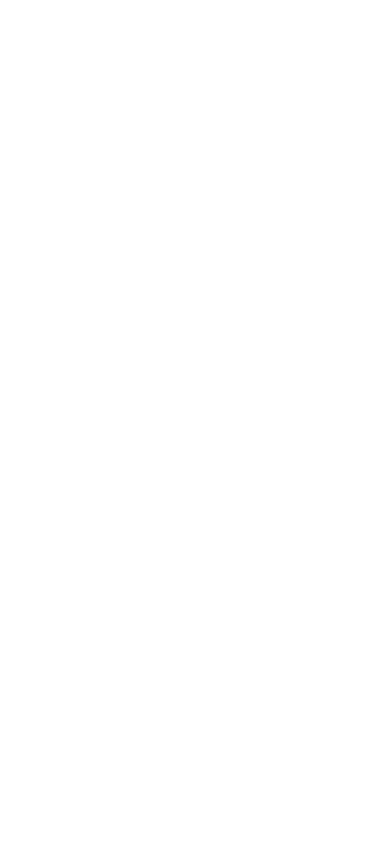
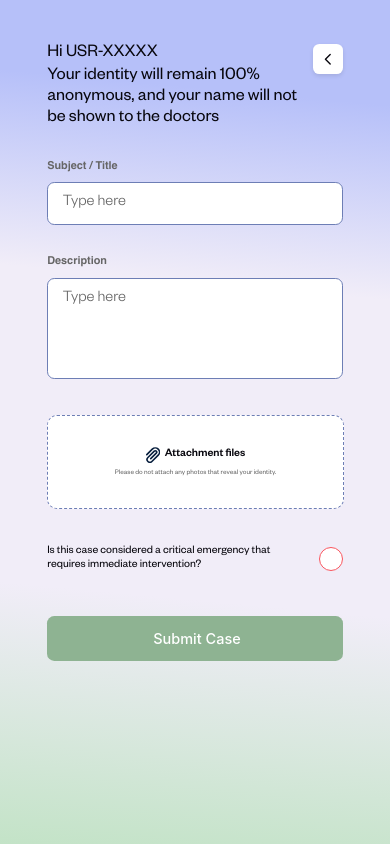
Before and after one commit to OmarSafarini/ancura-mobile-project, a React Native app: screen / in a window 390 px wide. Built offline with nearby package versions, Linux system fonts and the light colour scheme.

Commit message:
Add Create Case Page , Emergrncy Checkbox and update input feild

```diff
--- a/App.tsx
+++ b/App.tsx
@@ -1,5 +1,6 @@
 import { StyleSheet, View } from 'react-native';
 import { useAppFonts } from './src/utils/useAppFonts';
+import CreateCaseScreen from '@/features/patient/screens/CreateCaseScreen';
 
 
 export default function App() {
@@ -11,6 +12,7 @@ export default function App() {
 
   return (
     <View style={styles.container}>
+      <CreateCaseScreen/>
     </View>
   );
 }
--- a/package.json
+++ b/package.json
@@ -16,6 +16,7 @@
     "babel-plugin-module-resolver": "^5.0.2",
     "babel-preset-expo": "~55.0.8",
     "expo": "~55.0.5",
+    "expo-document-picker": "~55.0.11",
     "expo-linear-gradient": "~55.0.9",
     "expo-status-bar": "~55.0.4",
     "react": "19.2.0",
--- a/src/components/forms/InputFeild.tsx
+++ b/src/components/forms/InputFeild.tsx
@@ -5,7 +5,7 @@ import { InputFieldProps } from "@/types/InputFieldProps";
 import { Family } from "@/utils/typography";
 import { Colors, palette } from "@/utils/colors";
 import {scale} from "@utils/responsive";
-const InputField = ({ control, name, label, placeholder, rules, isEdit=false, secureTextEntry }: InputFieldProps) => {
+const InputField = ({ control, name, label, placeholder, rules, isEdit=false, secureTextEntry, multiline=false, numberOfLines=1 }: InputFieldProps) => {
   const [isFocused, setIsFocused] = useState(false);
   return (
     <View style={styles.formInput}>
@@ -25,6 +25,7 @@ const InputField = ({ control, name, label, placeholder, rules, isEdit=false, se
                     ? (isFocused ? palette.white : "transparent")
                     : palette.white,},
                   error && { borderColor: Colors.warning },
+                  multiline && styles.multilineInput,
                 ]}
               >
                 <TextInput
@@ -36,9 +37,12 @@ const InputField = ({ control, name, label, placeholder, rules, isEdit=false, se
                   }}
                   onFocus={() => setIsFocused(true)}
                   onChangeText={onChange}
-                  style={styles.inputText}
+                  style={[styles.inputText, multiline && styles.multilineText]}
                   placeholderTextColor={Colors.formLabel}
                   secureTextEntry={secureTextEntry}
+                  multiline={multiline}
+                  numberOfLines={numberOfLines}
+                  textAlignVertical={multiline ? "top" : "center"}
                 />
               </View>
 
@@ -92,6 +96,15 @@ const styles = StyleSheet.create({
     width: "100%",
   },
 
+  multilineInput: {
+    height: scale(112),
+    paddingTop: scale(12),
+  },
+
+  multilineText: {
+    height: "100%",
+  },
+
   error: {
     color: Colors.warning,
     fontFamily:Family.FG_Light,
--- a/src/features/auth/RoleSelectionScreen.tsx
+++ b/src/features/auth/RoleSelectionScreen.tsx
@@ -1,5 +1,5 @@
 import React, { useState } from "react";
-import { View, Text, StyleSheet, SafeAreaView } from "react-native";
+import { View, Text, StyleSheet } from "react-native";
 import { scale } from "@/utils/responsive";
 
 import NormalButton from "@/components/common/NormalButton";
@@ -21,7 +21,7 @@ export default function RoleSelectionScreen({ navigation }: any) {
         <View style={styles.container}>
            <AppBackground style={{ position: "absolute", width: "100%", height: "100%" }}/>
 
-            <SafeAreaView style={styles.safeArea}>
+            <View style={styles.safeArea}>
                 <View style={styles.content}>
                     <Text style={styles.title}>How would you like to use the app?</Text>
 
@@ -54,7 +54,7 @@ export default function RoleSelectionScreen({ navigation }: any) {
                         textColor="#FFFFFF"
                     />
                 </View>
-            </SafeAreaView>
+            </View>
         </View>
     );
 }
--- /dev/null
+++ b/src/features/patient/components/Buttons/EmergencyCheckBox.tsx
@@ -0,0 +1,49 @@
+import { palette } from "@/utils/colors";
+import React from "react";
+import { Pressable, View, StyleSheet } from "react-native";
+
+
+function EmergencyCheckBox({ onPress, isActive=false }: any) {
+  return (
+    <Pressable
+      onPress={onPress}
+      style={({ pressed }) => [
+        styles.toggleOuter,
+        {
+          borderColor: palette.red,
+          backgroundColor: palette.white,
+          transform: [{ scale: pressed ? 0.95 : 1 }],
+        },
+      ]}
+      hitSlop={10}
+    >
+        <View
+          style={[
+            styles.toggleInner,
+            {
+              backgroundColor: palette.red,
+              opacity: isActive ? 1 : 0,
+            },
+          ]}
+        />
+    </Pressable>
+  );
+}
+
+export default EmergencyCheckBox;
+
+const styles = StyleSheet.create({
+  toggleOuter: {
+    width: 24,
+    height: 24,
+    borderRadius: 12,
+    borderWidth: 1,
+    justifyContent: "center",
+    alignItems: "center",
+  },
+  toggleInner: {
+    width: 16,
+    height: 16,
+    borderRadius: 8,
+  },
+});
--- /dev/null
+++ b/src/features/patient/screens/CreateCaseScreen.tsx
@@ -0,0 +1,203 @@
+import React from "react";
+import {
+  View,
+  Text,
+  StyleSheet,
+  TouchableOpacity,
+  ScrollView,
+  SafeAreaView,
+} from "react-native";
+import {useForm} from "react-hook-form"
+import AppBackground from "@/components/layout/AppBackground";
+import InputField from "@/components/forms/InputFeild";
+import AttachmentsField from "@/components/forms/AttachmentFeild";
+import NormalButton from "@/components/common/NormalButton";
+import ArrowLeftIcon from "@/assets/icons/ArrowLeftIcon";
+import { scale } from "@/utils/responsive";
+import { Colors, palette } from "@/utils/colors";
+import { Family } from "@/utils/typography";
+import EmergencyCheckBox from "../components/Buttons/EmergencyCheckBox";
+
+
+type FormValues = {
+  title: string;
+  description: string;
+  isEmergency: boolean;
+  files: File[];
+};
+
+const CreateCase = ({ navigation }: any) => {
+  const { control, handleSubmit, setValue, watch } = useForm<any>({
+    defaultValues: {
+      title: "",
+      description: "",
+      isEmergency: false,
+      files: [],
+    },
+  });
+
+  const isEmergency = watch("isEmergency");
+
+  const onSubmit = (data: FormValues) => {
+    console.log("Form Data:", data);
+  };
+
+  return (
+    <AppBackground variant="clean">
+      <View style={styles.safeArea}>
+        <ScrollView
+          contentContainerStyle={styles.scrollContent}
+          showsVerticalScrollIndicator={false}
+        >
+          <View style={styles.header}>
+            <View style={styles.headerTextContainer}>
+              <Text style={styles.headerTitle}>Hi USR-XXXXX</Text>
+              <Text style={styles.headerSubtitle}>
+                Your identity will remain 100% anonymous, and your name will not be shown to the doctors
+              </Text>
+            </View>
+            <TouchableOpacity
+              style={styles.backButton}
+              onPress={() => navigation?.goBack()}
+              activeOpacity={0.7}
+            >
+              <ArrowLeftIcon color={Colors.textDark} size={scale(18)} />
+            </TouchableOpacity>
+          </View>
+
+          <View style={styles.formContainer}>
+            <InputField
+              control={control as any}
+              name="title"
+              label="Subject / Title"
+              placeholder="Type here"
+              rules={{ required: "Title is required" }}
+            />
+
+            <InputField
+              control={control as any}
+              name="description"
+              label="Description"
+              placeholder="Type here"
+              multiline
+              numberOfLines={4}
+              rules={{ required: "Description is required" }}
+            />
+
+            <View style={styles.attachmentSection}>
+              <AttachmentsField
+                files={watch("files")}
+                onFilesChange={(files) => setValue("files", files)}
+              />
+            </View>
+
+            <View style={styles.emergencyContainer}>
+              <Text style={styles.emergencyText}>
+                Is this case considered a critical emergency that requires immediate intervention?
+              </Text>
+              <EmergencyCheckBox onPress={() => setValue("isEmergency", !isEmergency)} isActive={isEmergency} />
+            </View>
+          </View>
+
+          <View style={styles.footer}>
+            <NormalButton
+              title="Submit Case"
+              onPress={handleSubmit(onSubmit)}
+              bgColor={Colors.secondary}
+              textColor={palette.white}
+            />
+          </View>
+        </ScrollView>
+      </View>
+    </AppBackground>
+  );
+};
+
+const styles = StyleSheet.create({
+  safeArea: {
+    flex: 1,
+  },
+  scrollContent: {
+    paddingHorizontal: scale(52),
+    paddingTop: scale(49),
+    paddingBottom: scale(60),
+  },
+  header: {
+    flexDirection: "row",
+    justifyContent: "space-between",
+    alignItems: "flex-start",
+    marginBottom: scale(32),
+  },
+  headerTextContainer: {
+    flex: 1,
+    paddingRight: scale(16),
+  },
+  headerTitle: {
+    fontSize: scale(20),
+    fontFamily: Family.FG_Regular,
+    color: Colors.textDark,
+    lineHeight: scale(23),
+  },
+  headerSubtitle: {
+    fontSize: scale(20),
+    fontFamily: Family.FG_Regular,
+    color: Colors.textDark,
+    lineHeight: scale(23),
+    marginTop: scale(2),
+  },
+  backButton: {
+    width: scale(33),
+    height: scale(33),
+    backgroundColor: palette.white,
+    borderRadius: scale(7),
+    justifyContent: "center",
+    alignItems: "center",
+    // Shadow for premium feel
+    shadowColor: Colors.shadow,
+    shadowOffset: { width: 0, height: 2 },
+    shadowOpacity: 0.1,
+    shadowRadius: 4,
+    elevation: 3,
+  },
+  formContainer: {
+    gap: scale(32),
+  },
+  attachmentSection: {
+    marginTop: scale(8),
+  },
+  emergencyContainer: {
+    flexDirection: "row",
+    alignItems: "center",
+    justifyContent: "space-between",
+    marginTop: scale(8),
+  },
+  emergencyText: {
+    flex: 1,
+    fontSize: scale(13),
+    fontFamily: Family.FG_Regular,
+    color: palette.dark,
+    lineHeight: scale(15),
+    paddingRight: scale(16),
+  },
+  toggleOuter: {
+    width: scale(24),
+    height: scale(24),
+    borderRadius: scale(12),
+    borderWidth: scale(1),
+    backgroundColor: palette.white,
+    justifyContent: "center",
+    alignItems: "center",
+  },
+  toggleInner: {
+    width: scale(16),
+    height: scale(16),
+    borderRadius: scale(8),
+    backgroundColor: "rgba(230, 93, 95, 0.88)",
+  },
+  footer: {
+    marginTop: scale(48),
+    marginBottom: scale(20),
+  },
+});
+
+export default CreateCase;
--- a/src/types/InputFieldProps.ts
+++ b/src/types/InputFieldProps.ts
@@ -8,4 +8,6 @@ export type InputFieldProps = {
   rules?: any;
   isEdit?: boolean;
   secureTextEntry?: boolean;
+  multiline?: boolean;
+  numberOfLines?: number;
 };
```
Also changed, not shown: 1 other file (tests, documents, lock files or other folders).
